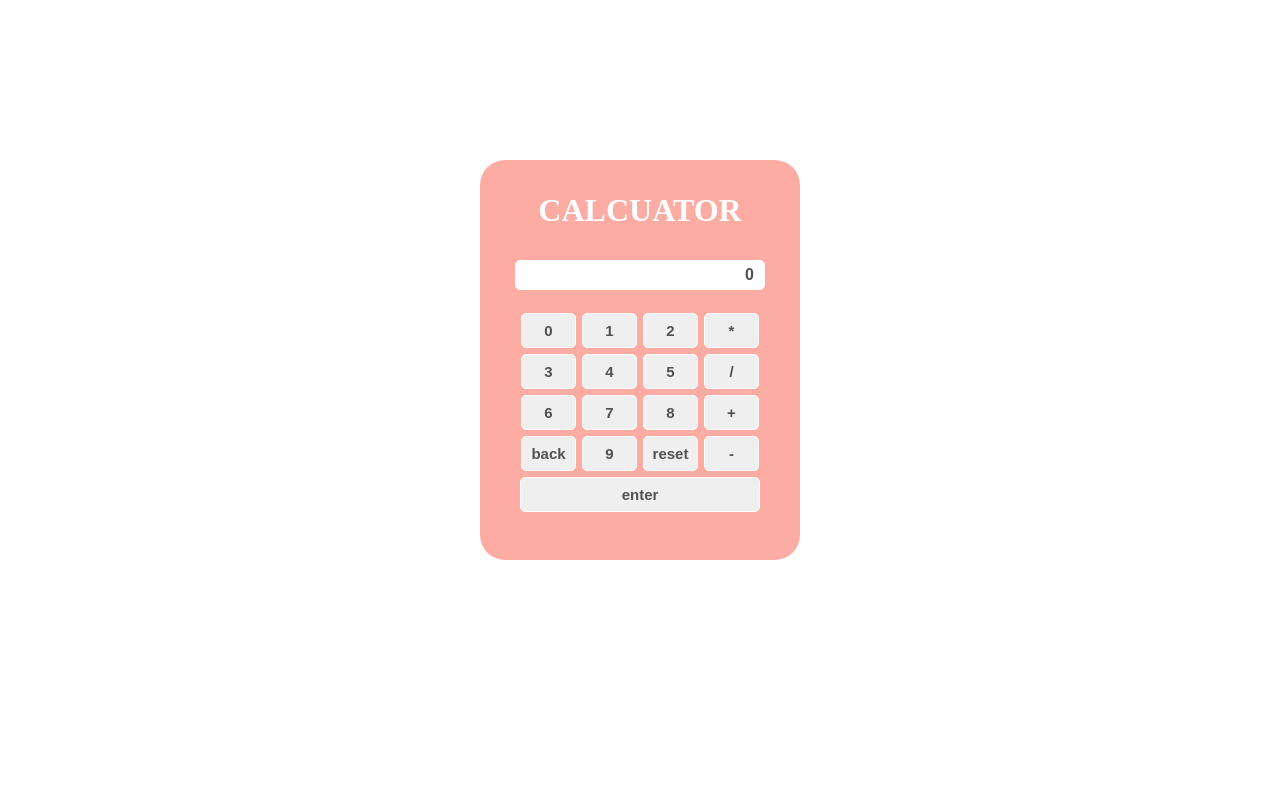
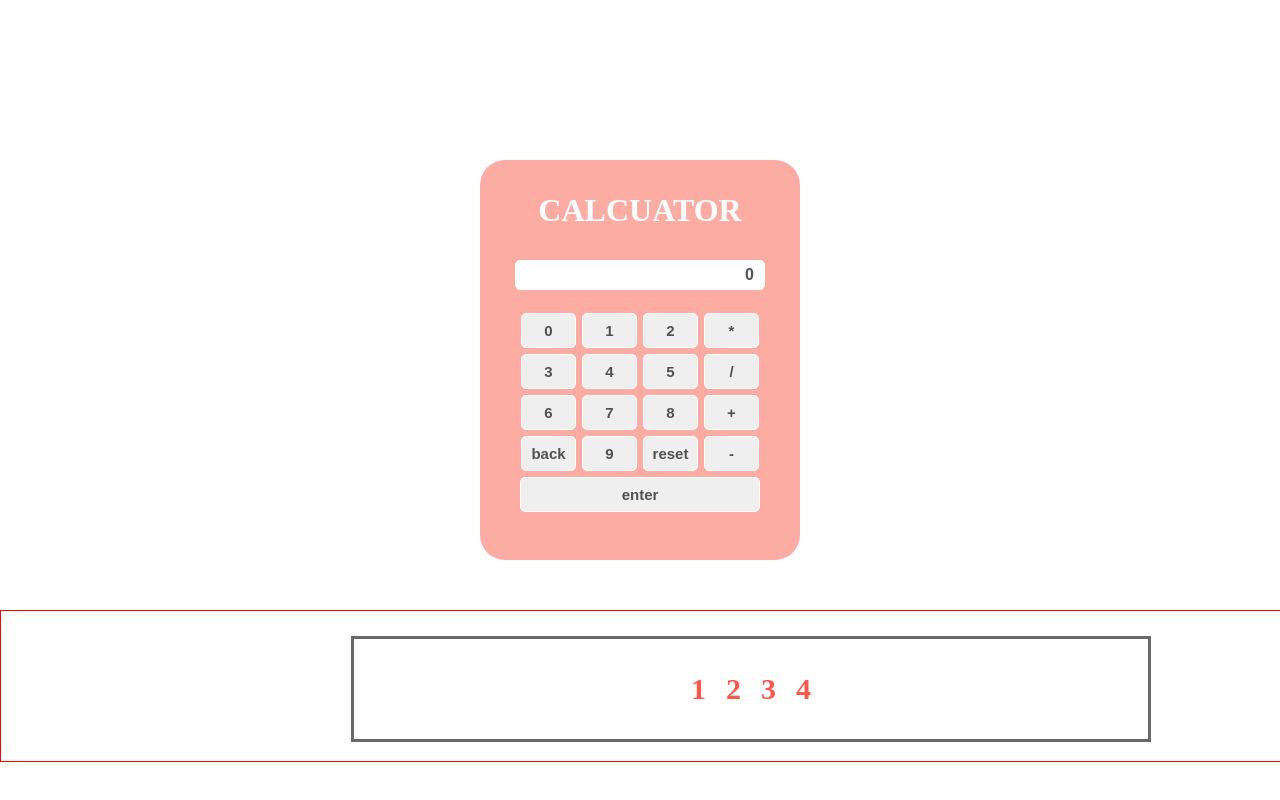
Before and after one commit to EtErNaLiFe12/Vue3-Practice, a Vue app: page / in a window 1280 px wide. Shown: the part 240-1040 px from the top of the page. Before the commit the page ends 800 px from the top, so only its background shows below. Built offline with nearby package versions, Linux system fonts and the light colour scheme.

Commit message:
v-if / 클릭이벤트 여러개 동작

```diff
--- a/src/components/vuecomp.vue
+++ b/src/components/vuecomp.vue
@@ -1,6 +1,27 @@
 <template>
-  <div class="piano">
-    <div :[attr]="'pianos'"></div>
+  <div
+    class="comp-container"
+    @[evt]="addEl(), seenEl()"
+    :class="{cc : colorChg}">
+    <div
+      class="sub-container"
+      @[evt]="addEl"
+      :class="{cc : colorChg}">
+      <ul>
+        <li v-if="seen">
+          1
+        </li>
+        <li v-if="seen">
+          2
+        </li>
+        <li v-if="seen">
+          3
+        </li>
+        <li v-if="seen">
+          4
+        </li>
+      </ul>
+    </div>
   </div>
 </template>
 
@@ -8,15 +29,66 @@
 export default {
   data() {
     return {
-      attr: 'class'
+      colorChg: false,
+      evt: 'click',
+      seen: true
       }
+  },
+  methods: {
+    addEl() {
+      this.colorChg = !this.colorChg
+    },
+    seenEl() {
+      this.seen = !this.seen
+    }
   }
-
 }
 </script>
 
 <style lang="scss" scoped>
 
+$col1: #fb5849;
+$col2: #696969;
+
+  .comp-container {
+    position: relative;
+    width: 1500px;
+    height: 150px;
+    margin: 50px auto;
+    border: 1px solid red;
+
+    .sub-container {
+      position: absolute;
+      width: 800px;
+      height: 100px;
+      top: 0;
+      bottom:0;
+      left: 0;
+      right: 0;
+      margin: auto;
+
+      ul {
+        height: 100px;
+        display: flex;
+        justify-content: center;
+        align-items: center;
+        border: 3px solid $col2;
+
+        li {
+          margin: 10px;
+          font-size: 30px;
+          font-weight: 700;
+          color: $col1;
+        }
+
+      }
+
+    }
+
+  }
+  .cc {
+    background-color: $col1;
+  }
 
 
 </style>
```
